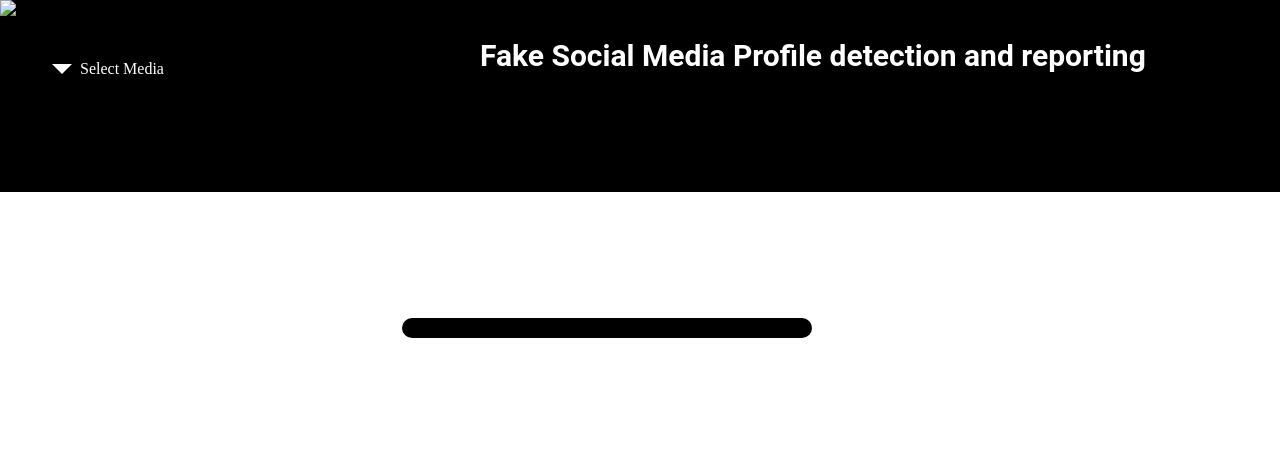
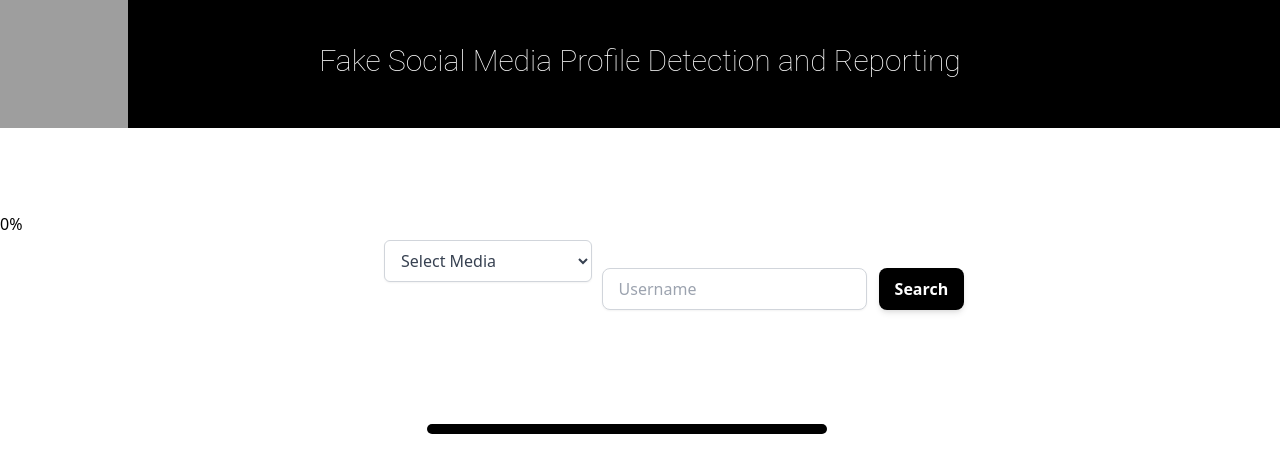
Before and after one commit to vigneshvaranasi/fake_profile_detection, a plain HTML site: page index.html in a window 1280 px wide. Drawn offline with nearby package versions, Linux system fonts and the light colour scheme; grey boxes are pictures that could not be loaded.

Commit message:
Update index.html

```diff
--- a/index.html
+++ b/index.html
@@ -4,49 +4,116 @@
 <head>
   <meta charset="UTF-8">
   <meta name="viewport" content="width=device-width, initial-scale=1.0">
+  <link href="https://cdn.jsdelivr.net/npm/tailwindcss@2.2.15/dist/tailwind.min.css" rel="stylesheet">
   <title>SIH</title>
   <link rel="stylesheet" href="style.css">
+
+
+  <link rel="stylesheet" href="sample.css">
 
 
 </head>
 
 <body>
+  <section class="header">
+    <img class="logo" src="https://iic.iitbhilai.ac.in/images/SIH2.png" alt="SIH logo">
+    <div id="Team_name">
+      <h1> Fake Social Media Profile Detection and Reporting</h1>
+    </div>
 
-  <section class="header">
-    <img href="https://iic.iitbhilai.ac.in/images/SIH2.png" alt="SIH logo">
 
-    <div id="Team_name">
-      <h1> Fake Social Media Profile detection and reporting</h1>
-    </div>
-    <div id="Team_details">
-      <pre>Team ID:1234</pre>
-      <pre>SIH  ID:1234</pre>
-    </div>
   </section>
+  <section  class="name">
+  <div id ="collage_name">
+    <h1>PVPSIT</h1>
+  </div>
+  <div id="team_details">
+    <h1>Team ID:1234</h1>
+    <h2>SIH ID:1234</h2>
+    </section>
+  </div>
+  <div class="sm">
+    <label class="text-gray-700" for="social media">
 
-  <nav>
-    <menu>
-      <menuitem id="demo1">
-      <a>Select Media</a>
-      <menu>
-        <menuitem><a>Insta</a></menuitem>
-        <menuitem><a>about</a></menuitem>
-      </menu>
-    </menuitem>
-  </nav>
+      <select id="social media"
+        class="block px-3 py-2 bg-white border border-gray-300 rounded-md shadow-sm w-52 focus:outline-none focus:ring-primary-500 focus:border-primary-500"
+        name="social media">
+        <option value="">
+          Select Media
+        </option>
+        <option value="Instagram">
+          Instagram
+        </option>
+        <option value="Twitter">
+          Twitter
+        </option>
+      </select>
+    </label>
+  </div>
 
+  <div class="uname">
+    <form id="searchForm"
+      class="flex flex-col justify-center w-3/4 max-w-sm space-y-3 md:flex-row md:w-full md:space-x-3 md:space-y-0">
+      <div class=" relative ">
+        <input type="text" id="form-subscribe-Subscribe"
+          class="rounded-lg border-transparent flex-1 appearance-none border border-gray-300 w-full py-2 px-4 bg-white text-gray-700 placeholder-gray-400 shadow-sm text-base focus:outline-none focus:ring-2 focus:ring-gray-600 focus:border-transparent"
+          placeholder="Username" />
+      </div>
+      <button id="searchButton"
+        class="flex-shrink-0 px-4 py-2 text-base font-semibold text-white bg-black rounded-lg shadow-md hover:bg-gray-700 focus:outline-none focus:ring-2 focus:ring-gray-500 focus:ring-offset-2 focus:ring-offset-gray-200"
+        type="button" disabled>
+        Search
+      </button>
+    </form>
+  </div>
 
   <div class="progress">
     <div class="progress-value"></div>
   </div>
-  <footer >
-       <h3>Team Leader: sample</h3>
-       <h3>Team member: sample</h3>
-       <h3>Team member: sample</h3>
-       <h3>Team member: sample</h3>
+  <!--   <iframe class="profile-embed" src="https://www.youtube.com/embed/Kcea7QI2BHs?si=aBroRWSr1Iz9t6ai"
+    title="YouTube video player" frameborder="0"
+    allow="accelerometer; autoplay; clipboard-write; encrypted-media; gyroscope; picture-in-picture; web-share"
+    allowfullscreen></iframe> -->
+  <div class="profile-embed">
+    <div class="iframely-responsive" style="height: 140px; padding-bottom: 0; width: 350px;">
+      <a id="instagramIframe" data-iframely-url="//iframely.net/QlyVUJq"></a>
+    </div>
+  </div>
 
 
-  </footer>
+
+
+  <!---->
+
+
+
+
+  <link href='https://fonts.googleapis.com/css?family=Josefin+Slab' rel='stylesheet' type='text/css'>
+  <div class="gauge">
+    <ul class="meter">
+      <li class="low"></li>
+      <li class="normal"></li>
+      <li class="high"></li>
+    </ul>
+
+    <div class="dial">
+      <div class="inner">
+        <div class="arrow">
+        </div>
+      </div>
+    </div>
+
+    <div class="value">
+      0%
+    </div>
+
+  </div>
+
+  <script type="text/javascript" src="https://code.jquery.com/jquery-latest.js"></script>
+
+
+
+  <script src="script.js"></script>
 
 </body>
 
```
